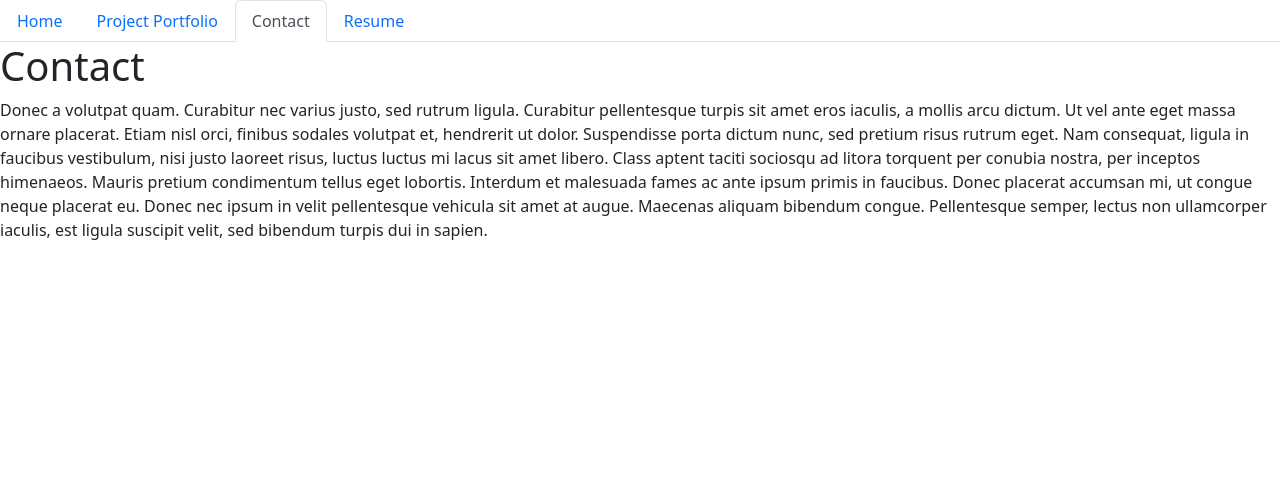
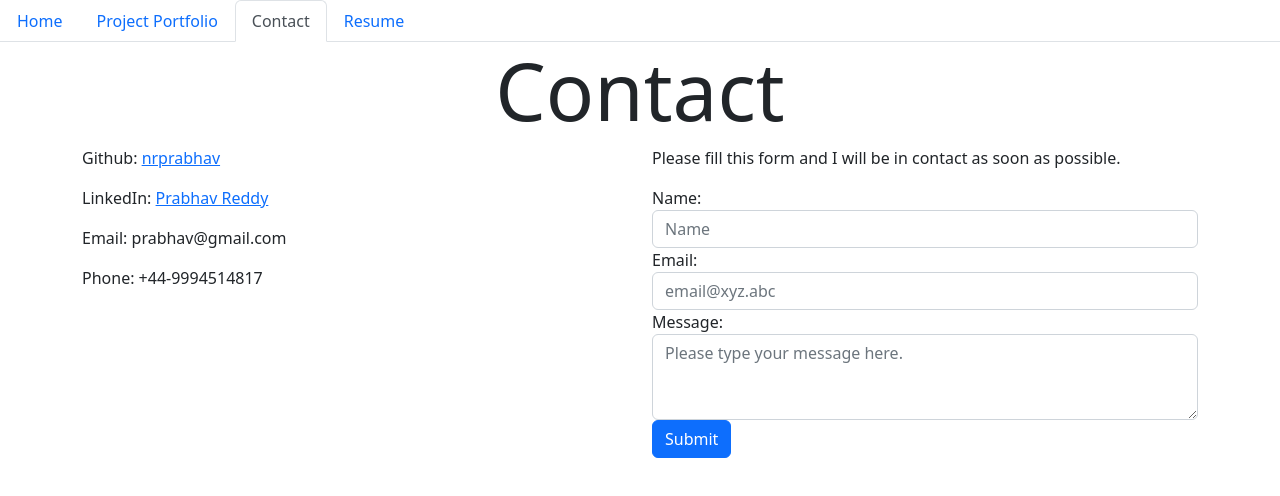
Before and after one commit to nrprabhav/Prabhav-Tech-Portfolio, a React (Create React App) app: page /contact in a window 1280 px wide. Shown: the top 496 px of the page. Built offline with nearby package versions, Linux system fonts and the light colour scheme.

Commit message:
Added contact details and a form for contact in the Contact page

```diff
--- a/src/components/pages/Contact.js
+++ b/src/components/pages/Contact.js
@@ -1,23 +1,90 @@
-import React from "react";
+import React, { Component } from "react";
 
-function Contact() {
-  return (
-    <div>
-      <h1>Contact</h1>
-      <p>
-        Donec a volutpat quam. Curabitur nec varius justo, sed rutrum ligula. Curabitur pellentesque
-        turpis sit amet eros iaculis, a mollis arcu dictum. Ut vel ante eget massa ornare placerat.
-        Etiam nisl orci, finibus sodales volutpat et, hendrerit ut dolor. Suspendisse porta dictum
-        nunc, sed pretium risus rutrum eget. Nam consequat, ligula in faucibus vestibulum, nisi
-        justo laoreet risus, luctus luctus mi lacus sit amet libero. Class aptent taciti sociosqu ad
-        litora torquent per conubia nostra, per inceptos himenaeos. Mauris pretium condimentum
-        tellus eget lobortis. Interdum et malesuada fames ac ante ipsum primis in faucibus. Donec
-        placerat accumsan mi, ut congue neque placerat eu. Donec nec ipsum in velit pellentesque
-        vehicula sit amet at augue. Maecenas aliquam bibendum congue. Pellentesque semper, lectus
-        non ullamcorper iaculis, est ligula suscipit velit, sed bibendum turpis dui in sapien.
-      </p>
-    </div>
-  );
+class Contact extends Component {
+  // Setting the component's initial state
+  state = {
+    name: "",
+    email: "",
+    message: ""
+  };
+
+  handleInputChange = event => {
+    // Getting the value and name of the input which triggered the change
+    const { name, value } = event.target;
+
+    // Updating the input's state
+    this.setState({
+      [name]: value
+    });
+  };
+
+  handleFormSubmit = event => {
+    // Preventing the default behavior of the form submit (which is to refresh the page)
+    event.preventDefault();
+
+    // Alert the user their first and last name, clear `this.state.firstName` and `this.state.lastName`, clearing the inputs
+    alert(`Hello ${this.state.name}. Thanks for contacting me. I will be in touch with you soon.`);
+    this.setState({
+      firstName: "",
+      lastName: ""
+    });
+  };
+
+  render() {
+    return (
+
+      <div className="container">
+        <h1 className="display-1 text-center">Contact</h1>
+        <div className="row">
+          <div className="col-sm">
+            <p>Github: <a href="https://github.com/nrprabhav">nrprabhav</a>     </p>
+            <p>LinkedIn: <a href="https://www.linkedin.com/in/prabhav-n-r-7748b19/">Prabhav Reddy</a></p>
+            <p>Email: prabhav@gmail.com</p>
+            <p>Phone: +44-9994514817</p>
+          </div>
+          <div className="col-sm">
+            <p>
+              Please fill this form and I will be in contact as soon as possible.
+            </p>
+            <form className="form">
+              <div className="form-group">
+                <label>Name:</label>
+                <input className="form-control"
+                  value={this.state.name}
+                  name="name"
+                  onChange={this.handleInputChange}
+                  type="text"
+                  placeholder="Name"
+                />
+              </div>
+              <div className="form-group">
+                <label>Email:</label>
+                <input className="form-control"
+                  value={this.state.email}
+                  name="email"
+                  onChange={this.handleInputChange}
+                  type="text"
+                  placeholder="email@xyz.abc"
+                />
+              </div>
+              <div className="form=group">
+                <label>Message:</label>
+                <textarea className="form-control"
+                  value={this.state.message}
+                  name="message"
+                  onChange={this.handleInputChange}
+                  type="text"
+                  placeholder="Please type your message here."
+                  rows={3}
+                />
+              </div>
+              <button className="btn btn-primary" onClick={this.handleFormSubmit}>Submit</button>
+            </form>
+          </div>
+        </div>
+      </div>
+    );
+  }
 }
 
 export default Contact;
```
